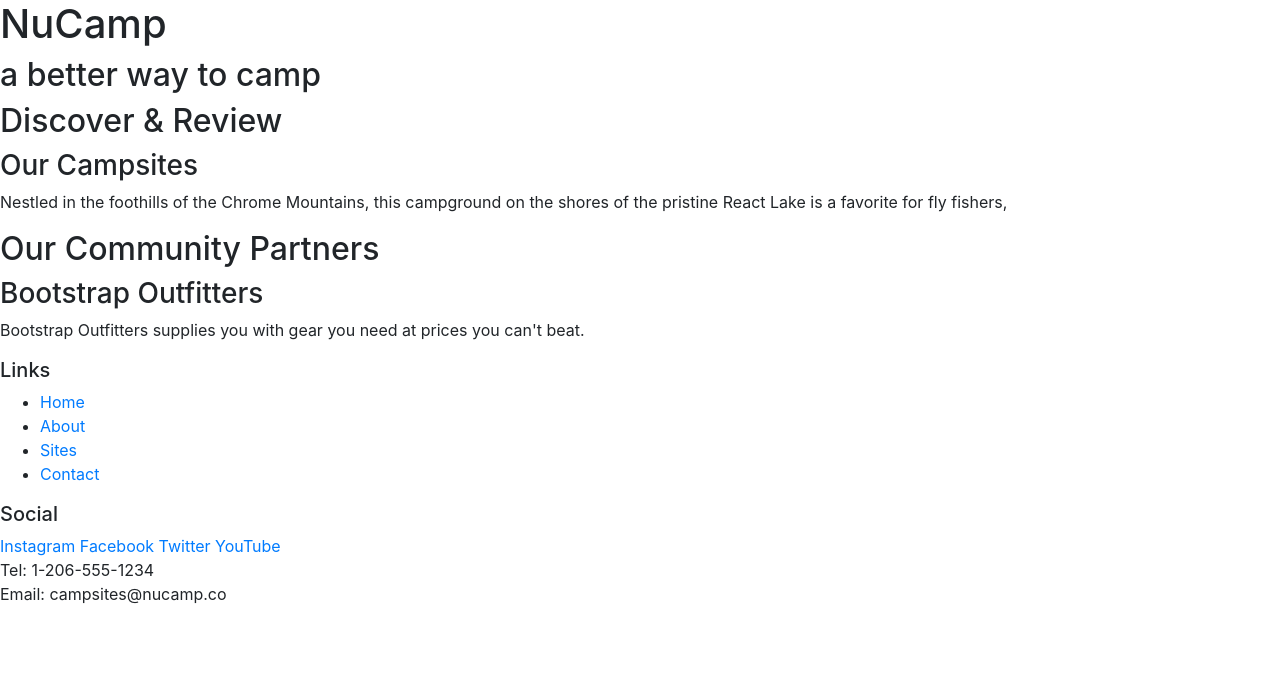
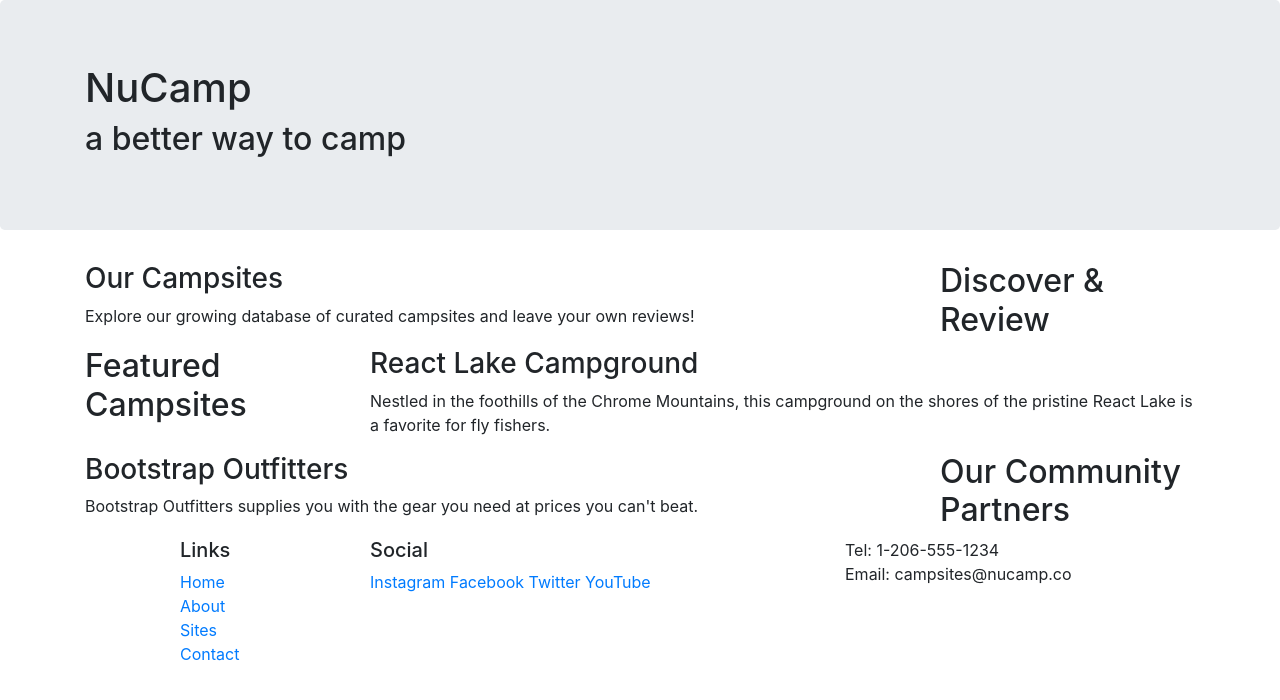
Before and after one commit to peytono/nucampsite, a website: page index.html in a window 1280 px wide. Drawn offline with nearby package versions, Linux system fonts and the light colour scheme.

Commit message:
Bootstrap Grid

```diff
--- a/index.html
+++ b/index.html
@@ -14,45 +14,73 @@
 
 <body>
 
-    <header>
-        <div>
+    <header class="jumbotron">
+        <div class="container">
+            <div class="row">
+                <div class="col">
                     <h1> NuCamp </h1>
                     <h2> a better way to camp </h2>
                 </div>
+            </div>
+        </div>
     </header>
 
-    <div>
-        <h2> Discover & Review </h2>
-        <h3> Our Campsites </h3>
-        <p> Nestled in the foothills of the Chrome Mountains, this campground on the shores of the pristine React Lake is a favorite for fly fishers, </p>
+    <div class="container">
+      <div class="row">
+          <div class="col-sm-4 order-sm-last col-md-3">
+              <h2>Discover & Review </h2>
+          </div>
+          <div class="col">
+              <h3>Our Campsites </h3>
+              <p>Explore our growing database of curated campsites and leave your own reviews! </p>
+          </div>
       </div>
 
-    <div>
-        <h2> Our Community Partners </h2>
-        <h3> Bootstrap Outfitters </h3>
-        <p> Bootstrap Outfitters supplies you with gear you need at prices you can't beat. </p>
+      <div class="row">
+          <div class="col-sm-4 col-md-3">
+              <h2>Featured Campsites </h2>
+          </div>
+          <div class="col">
+              <h3>React Lake Campground </h3>
+              <p>Nestled in the foothills of the Chrome Mountains, this campground on the shores of the pristine React Lake is a favorite for fly fishers. </p>
+          </div>
+      </div>
+
+      <div class="row">
+          <div class="col-sm-4 order-sm-last col-md-3">
+              <h2>Our Community Partners </h2>
+          </div>
+          <div class="col">
+              <h3>Bootstrap Outfitters</h3>
+              <p>Bootstrap Outfitters supplies you with the gear you need at prices you can't beat.</p>
+          </div>
+      </div>
     </div>
 
     <footer>
-        <div>
-            <h5> Links </h5>
-            <ul>
+        <div class="container">
+            <div class="row">
+                <div class="col-4 col-sm-2 offset-1">
+                    <h5>Links </h5>
+                    <ul class="list-unstyled">
                         <li> <a href="#"> Home </a> </li>
                         <li> <a href="#"> About </a> </li>
                         <li> <a href="#"> Sites </a> </li>
                         <li> <a href="#"> Contact </a> </li>
                     </ul>
                 </div>
-        <div>
+                <div class="col-6 col-sm-5">
                     <h5> Social </h5>
                     <a href="http://instagram.com/"> Instagram </a>
                     <a href="http://facebook.com/"> Facebook </a>
                     <a href="http://twitter.com/"> Twitter </a>
                     <a href="https://youtube.com/"> YouTube </a>
                 </div>
-        <div>
+                <div class="col-sm-4">
                     Tel: 1-206-555-1234 <br />
                     Email: campsites@nucamp.co
+                </div>
+            </div>
         </div>
     </footer>
 
```
Lines whose indentation alone changed are shown as unchanged.
